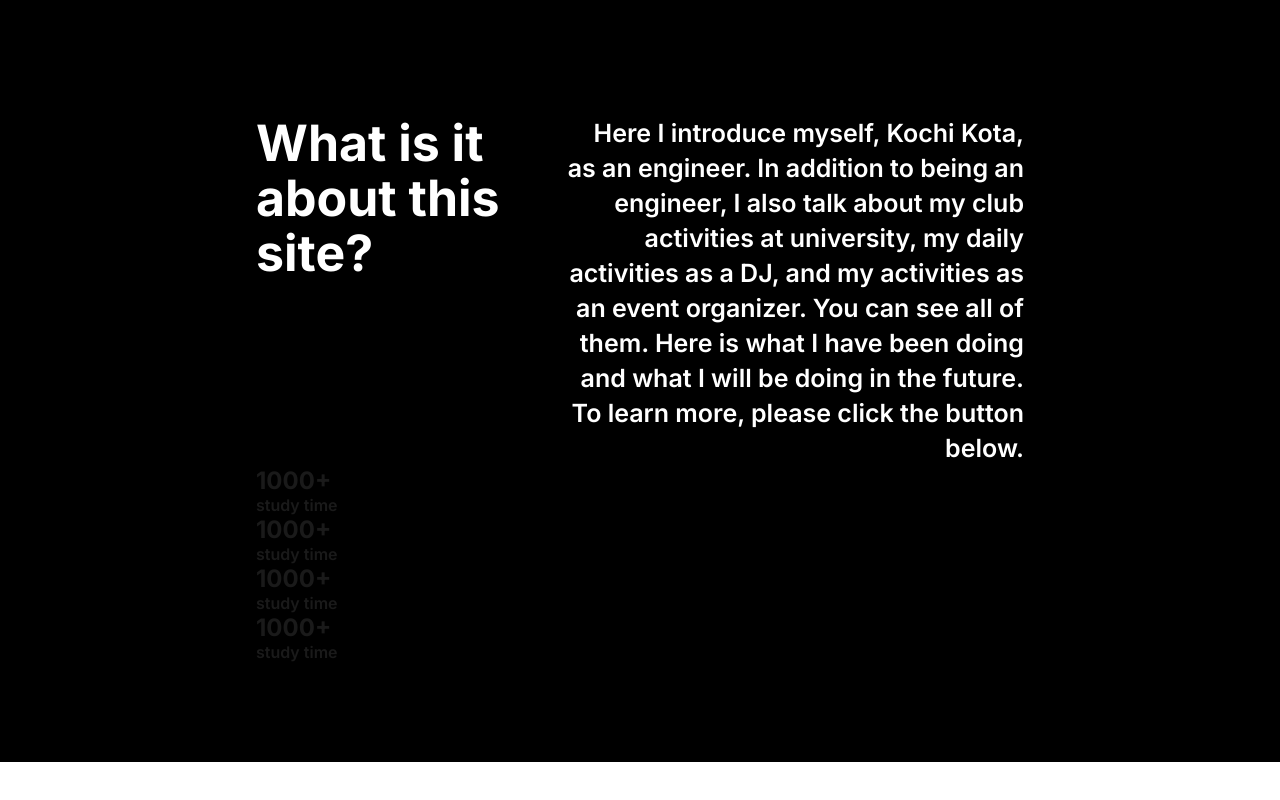
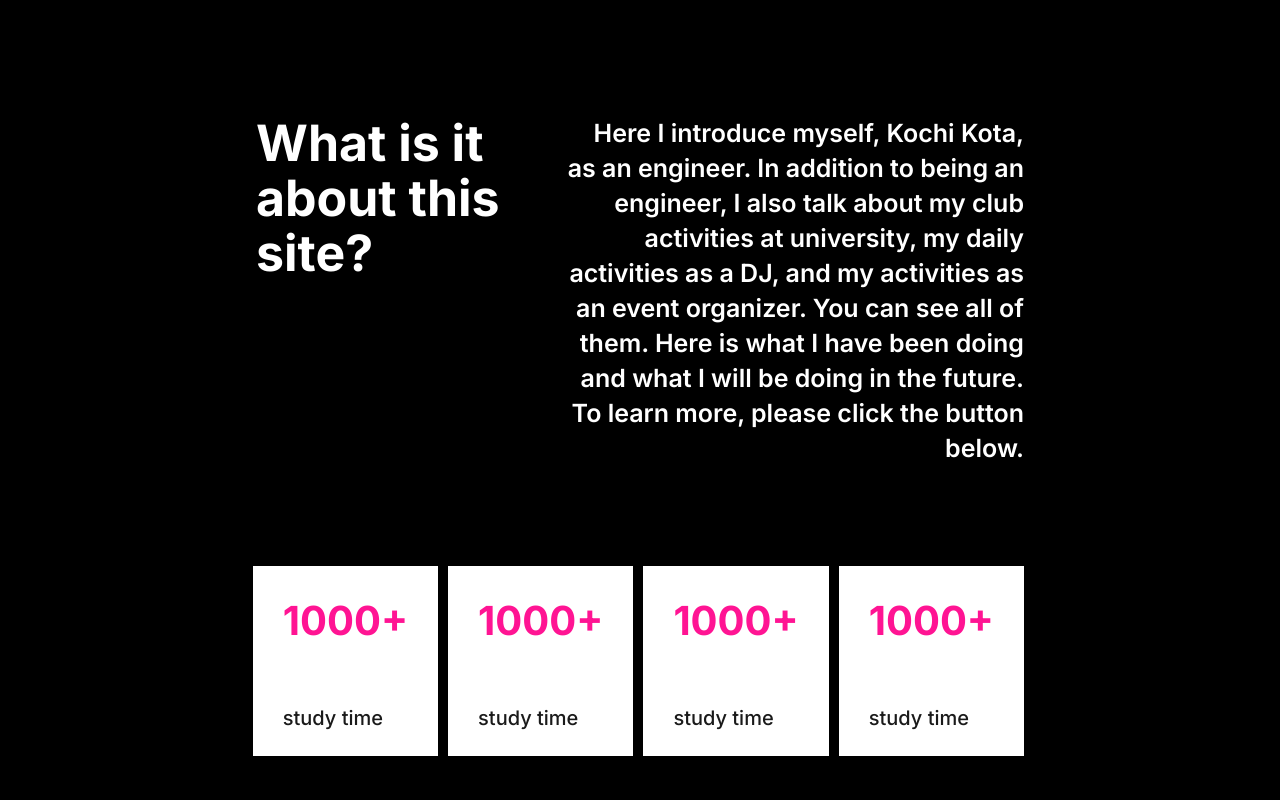
Before and after one commit to kohta9521/Kohta_2024_Portfolio_Site, a Next.js app in the folder frontend/: page / in a window 1280 px wide. Shown: the part 2864-3664 px from the top of the page. Before the commit the page ends 3626 px from the top, so only its background shows below. Built offline with nearby package versions, Linux system fonts and the light colour scheme.

Commit message:
add new card scss staling

```diff
--- a/frontend/components/atoms/styles/AboutCard.module.scss
+++ b/frontend/components/atoms/styles/AboutCard.module.scss
@@ -0,0 +1,22 @@
+.card {
+  width: 250px;
+  height: 190px;
+  margin-left: 10px;
+  padding: 30px;
+  background-color: var(--main-white-color);
+  .content {
+    display: block;
+    width: 100%;
+    font-size: 40px;
+    margin-bottom: 60px;
+    line-height: 50px;
+    color: var(--main-pink-color);
+  }
+  .title {
+    font-size: 20px;
+    font-weight: 500;
+  }
+}
+
+@media screen and (max-width: 768px) {
+}
--- a/frontend/components/organisms/styles/About.module.scss
+++ b/frontend/components/organisms/styles/About.module.scss
@@ -10,6 +10,7 @@
       width: 100%;
       height: auto;
       display: flex;
+      margin-bottom: 100px;
       justify-content: space-between;
       .titleTextBox {
         width: 60%;
@@ -21,5 +22,11 @@
         }
       }
     }
+    .mainContent {
+      width: 100%;
+      height: 190px;
+      display: flex;
+      justify-content: right;
+    }
   }
 }
```
